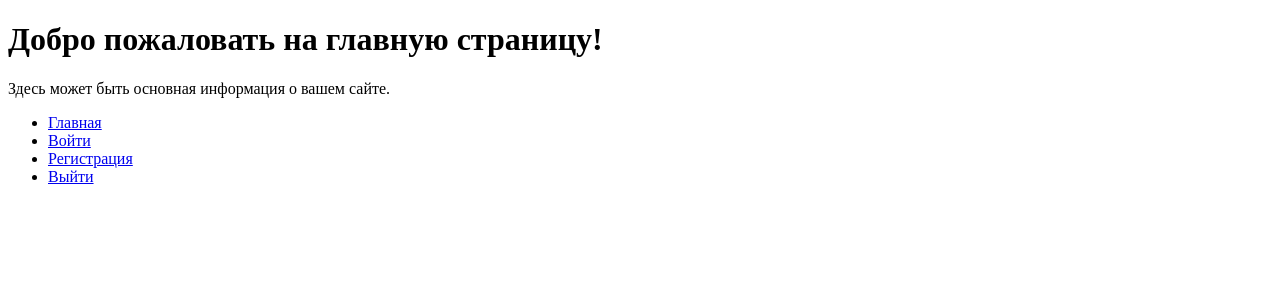
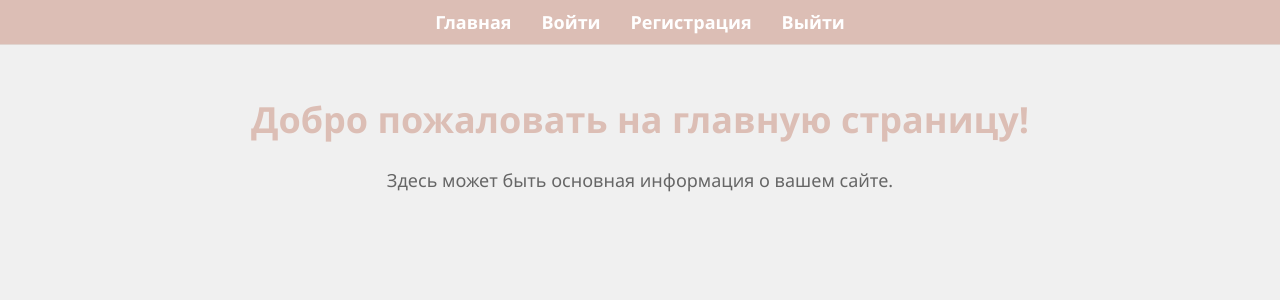
Before and after one commit to Smoz1e/Roads-to-the-future-quests, a Django app: page / in a window 1280 px wide. Shown: the top 300 px of the page. Run offline with Django 5.2, Linux system fonts and the light colour scheme.

Commit message:
add style home.html and add button logout in profile

```diff
--- a/RTTF/accounts/templates/home.html
+++ b/RTTF/accounts/templates/home.html
@@ -1,14 +1,95 @@
-<!-- accounts/templates/home.html -->
 <!DOCTYPE html>
-<html lang="en">
+<html lang="ru">
 <head>
     <meta charset="UTF-8">
     <meta name="viewport" content="width=device-width, initial-scale=1.0">
     <title>Главная страница</title>
+    <style>
+        body {
+            font-family: 'Segoe UI', Tahoma, Geneva, Verdana, sans-serif;
+            margin: 0;
+            padding: 0;
+            background-color: #F0F0F0;
+            color: #333333;
+        }
+
+        h1 {
+            text-align: center;
+            color: #DCBEB5;
+            margin-top: 50px;
+            font-size: 36px;
+            animation: fadeIn 1.5s ease-in-out;
+        }
+
+        p {
+            text-align: center;
+            font-size: 18px;
+            color: #666666;
+            margin: 20px auto;
+            width: 80%;
+            max-width: 600px;
+            animation: fadeIn 2s ease-in-out;
+        }
+
+        nav {
+            background-color: #DCBEB5;
+            padding: 10px 0;
+            border-bottom: 1px solid #E0D5D0;
+        }
+
+        nav ul {
+            list-style: none;
+            padding: 0;
+            margin: 0;
+            display: flex;
+            justify-content: center;
+            align-items: center;
+        }
+
+        nav ul li {
+            margin: 0 15px;
+        }
+
+        nav ul li a {
+            color: #FFFFFF;
+            text-decoration: none;
+            font-size: 18px;
+            font-weight: bold;
+            transition: color 0.3s ease, transform 0.3s ease;
+        }
+
+        nav ul li a:hover {
+            color: #F1D7D0;
+            transform: scale(1.1);
+        }
+
+        @keyframes fadeIn {
+            from {
+                opacity: 0;
+                transform: translateY(-20px);
+            }
+            to {
+                opacity: 1;
+                transform: translateY(0);
+            }
+        }
+
+        @media (max-width: 600px) {
+            h1 {
+                font-size: 28px;
+            }
+
+            p {
+                font-size: 16px;
+            }
+
+            nav ul li a {
+                font-size: 16px;
+            }
+        }
+    </style>
 </head>
 <body>
-    <h1>Добро пожаловать на главную страницу!</h1>
-    <p>Здесь может быть основная информация о вашем сайте.</p>
     <nav>
         <ul>
             <li><a href="{% url 'home' %}">Главная</a></li>
@@ -17,5 +98,8 @@
             <li><a href="{% url 'logout' %}">Выйти</a></li>
         </ul>
     </nav>
+
+    <h1>Добро пожаловать на главную страницу!</h1>
+    <p>Здесь может быть основная информация о вашем сайте.</p>
 </body>
 </html>
```
Also changed, not shown: RTTF/accounts/templates/accounts/profile.html (+48 -0 lines), RTTF/db.sqlite3.
